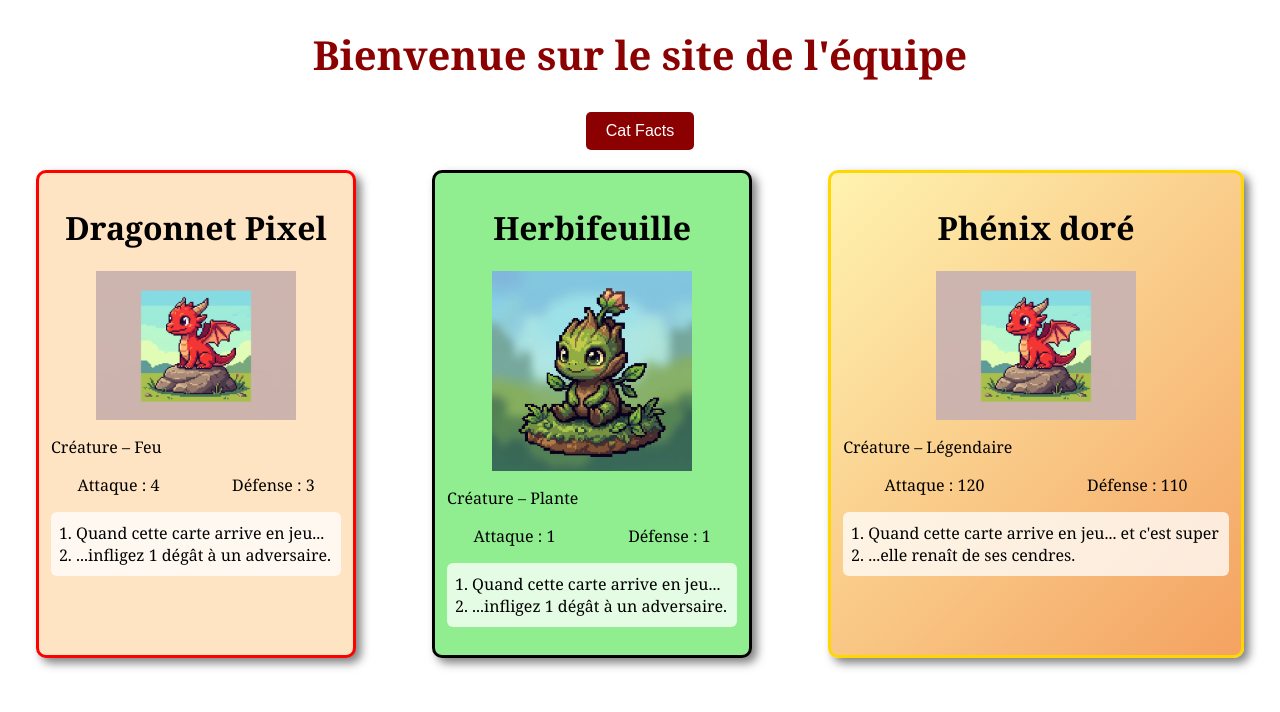
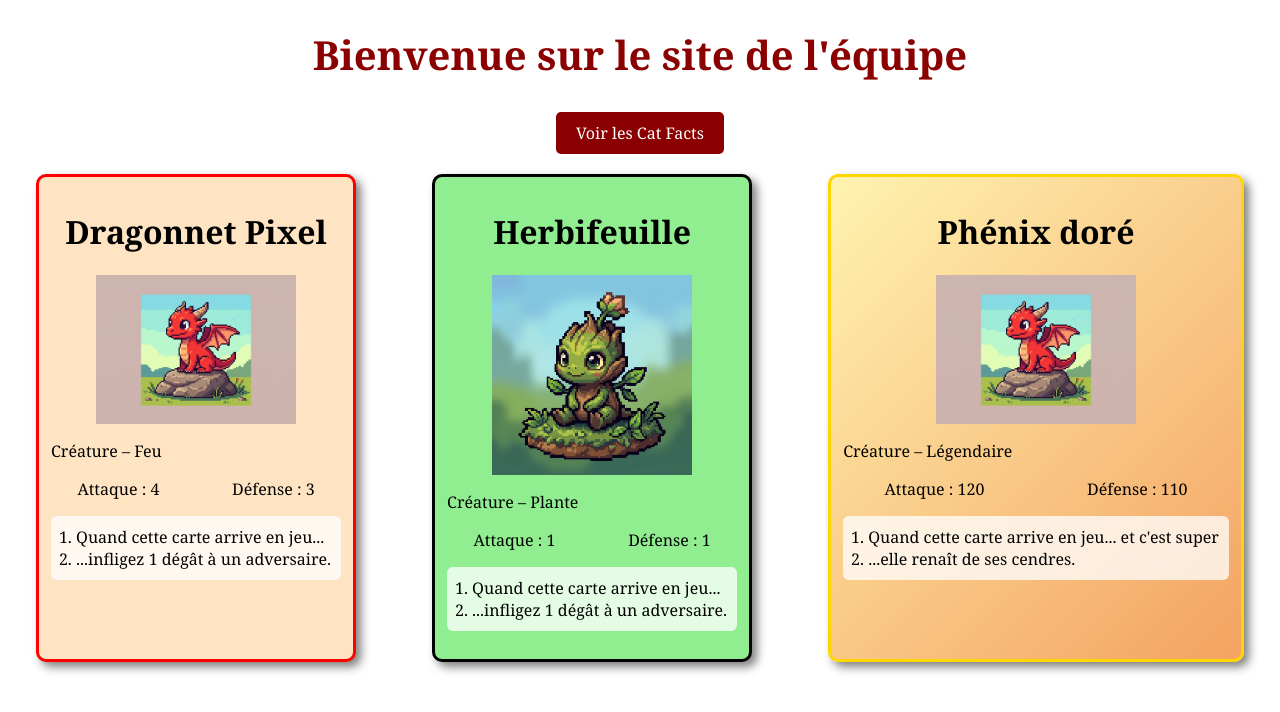
Before and after one commit to Titangp1/DevSecOps, a plain HTML site: page index.html in a window 1280 px wide. Drawn offline with Linux system fonts and the light colour scheme.

Commit message:
feat: page Cat Facts séparée avec bouton de redirection depuis l'accueil
Co-Authored-By: Claude Opus 5.5 <noreply@anthropic.com>

```diff
--- a/index.html
+++ b/index.html
@@ -8,8 +8,7 @@
   <body>
     <header>
       <h1 class="titre-site">Bienvenue sur le site de l'équipe</h1>
-      <button type="button" id="btn-catfact">Cat Facts</button>
-      <p id="catfact"></p>
+      <a href="catfacts.html" class="bouton-lien">Voir les Cat Facts</a>
     </header>
 
     <div class="cartes">
@@ -61,6 +60,5 @@
         </ol>
       </div>
     </div>
-    <script src="script.js"></script>
   </body>
 </html>
--- a/styles.css
+++ b/styles.css
@@ -91,3 +91,14 @@ h1 {
   text-align: center;
   font-style: italic;
 }
+
+.bouton-lien {
+  display: block;
+  width: fit-content;
+  margin: 20px auto;
+  padding: 10px 20px;
+  background-color: darkred;
+  color: white;
+  border-radius: 5px;
+  text-decoration: none;
+}
```
Also changed, not shown: catfacts.html (added, +20 -0 lines).
